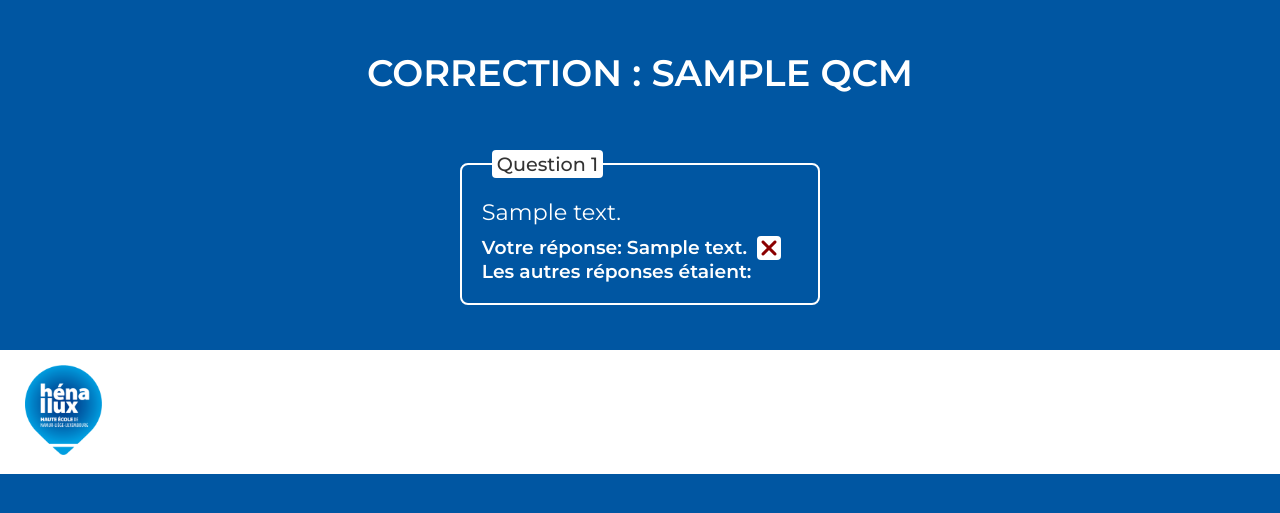
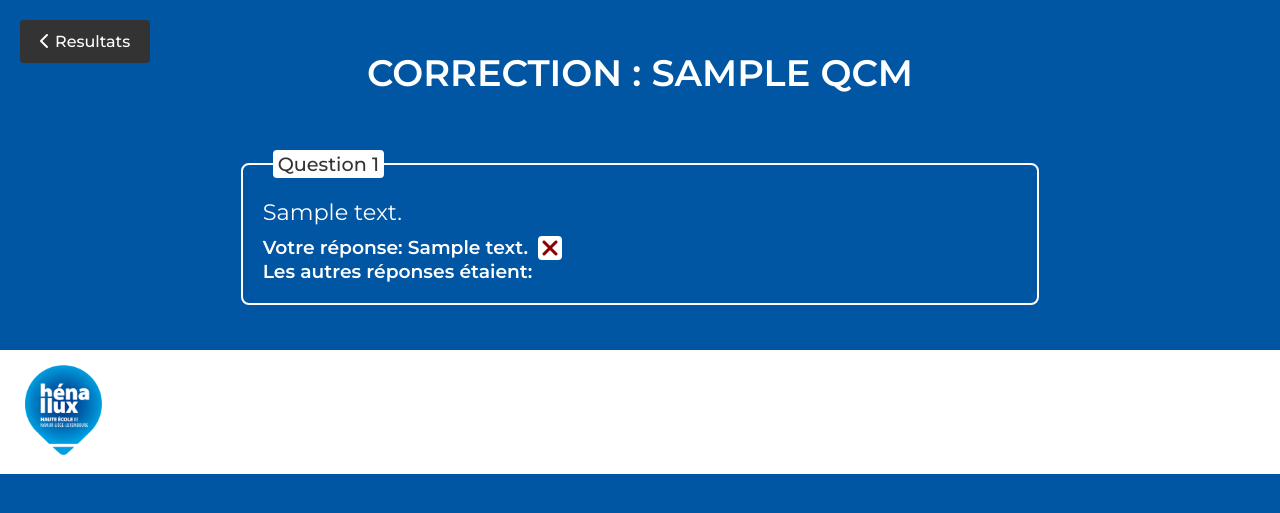
Before and after one commit to WH-Yoshi/QCM-front, a PHP site: page /details.php?examID=1 in a window 1280 px wide. Shown: the part 120-633 px from the top of the page. Run offline with PHP 8.4, Linux system fonts and the light colour scheme; the visitor is signed in with stand-in values (Sample User, id 1); tables that the repository leaves empty or names only in its code hold one stand-in row (values such as "Sample post"); some libraries are stand-ins or nearby versions.

Commit message:
details to polish

```diff
--- a/details.php
+++ b/details.php
@@ -12,11 +12,11 @@
     exit();
 }
 // this code will show the 10 questions and the answers chosen by the user, and show also the right answer
-$examID = $_GET['examID'];
+$_SESSION['examID'] = $_GET['examID'];
 $sql = "SELECT q.Titre FROM EXAMEN AS e JOIN QCM as q ON e.qcm_ID=q.qcmID WHERE e.examenID = :examID;";
 try {
     $stmt = $db->prepare($sql);
-    $stmt->bindParam(':examID', $examID);
+    $stmt->bindParam(':examID', $_SESSION['examID']);
     $stmt->execute();
     $examTitle = $stmt->fetch(PDO::FETCH_ASSOC);
 } catch (PDOException $e) {
@@ -25,7 +25,7 @@
 $sql = "SELECT question_ID,reponse_ID FROM CHOIX_UTILISATEUR WHERE examen_ID = :examID;";
 try {
     $stmt = $db->prepare($sql);
-    $stmt->bindParam(':examID', $examID);
+    $stmt->bindParam(':examID', $_SESSION['examID']);
     $stmt->execute();
     $userChoices = $stmt->fetchAll(PDO::FETCH_ASSOC);
 } catch (PDOException $e) {
@@ -71,7 +71,10 @@
 <main>
     <?php
     if (empty($userChoices)) {
-        echo "<h1>Vous avez abandonné l'examen</h1>";
+        echo "<section style='position: relative; width: 100%' id='abandon'>
+            <a href='./result.php' class='button' style='position: absolute; top: 20px; left: 20px'><i class='fa-solid fa-chevron-left'></i>Resultats</a>
+            <h1>Vous avez abandonné l'examen: celui-ci ne comptera pas</h1>
+        </section>";
     } else {
         $qnaofuser = array();
         foreach ($userChoices as $choice) {
@@ -85,6 +88,19 @@
                 $qnaofuser[$questionID] = $stmt->fetch(PDO::FETCH_ASSOC);
             } catch (PDOException $e) {
                 echo "Error coming from the database : " . $e->getMessage();
+            }
+            if ($reponseID == null) {
+                $qnaofuser[$questionID]['userAnswer'] = array(array('Contenu' => '"Je ne sais pas"', 'isCorrecte' => 0));
+                $sql = "SELECT Contenu, isCorrecte FROM REPONSE WHERE question_ID = :questionID";
+                try {
+                    $stmt = $db->prepare($sql);
+                    $stmt->bindParam(':questionID', $questionID);
+                    $stmt->execute();
+                    $qnaofuser[$questionID]['otherAnswer'] = $stmt->fetchAll(PDO::FETCH_ASSOC);
+                } catch (PDOException $e) {
+                    echo "Error coming from the database : " . $e->getMessage();
+                }
+                continue;
             }
             $sql = "SELECT Contenu,isCorrecte FROM REPONSE WHERE reponseID = :reponseID;";
             try {
@@ -106,7 +122,8 @@
                 echo "Error coming from the database : " . $e->getMessage();
             }
         }
-        echo "<section id='details-exam'>
+        echo "<section style='position: relative; width: 100%' id='details-exam'>
+        <a href='./result.php' class='button' style='position: absolute; top: 20px; left: 20px'><i class='fa-solid fa-chevron-left'></i>Resultats</a>
         <h1>Correction : " . $examTitle['Titre'] . "</h1>";
         $QNumber = 1;
         foreach ($qnaofuser as $key => $qanda) {
@@ -114,22 +131,24 @@
                 <legend>Question " . $QNumber . "</legend>
                 <h4>" . $qanda['Contenu'] . "</h4>";
             if ($qanda['userAnswer'][0]['isCorrecte'] == 1) {
-                echo "<div>
-                    <h3>Votre réponse: " . $qanda['userAnswer'][0]['Contenu'] . "</h3>
+                echo "<diva>
+                    <h3>Votre réponse: <ul><li>" . htmlspecialchars($qanda['userAnswer'][0]['Contenu']) . "</li></ul></h3>
                     <i style='color: green' class='fa-solid fa-check'></i>
-                </div>";
+                </diva>";
             } else {
-                echo "<div>
-                    <h3>Votre réponse: " . $qanda['userAnswer'][0]['Contenu'] . "</h3>
+                echo "<diva>
+                    <h3>Votre réponse: " . htmlspecialchars($qanda['userAnswer'][0]['Contenu']) . "</h3>
                     <i style='color: darkred' class='fa-solid fa-xmark'></i>
-                </div>";
+                </diva>";
             }
-            echo "<h3>Les autres réponses étaient: </h3>";
+            echo "<h3>Les autres réponses étaient: </h3>
+                <ul>";
             foreach ($qanda['otherAnswer'] as $otherAnswer) {
-                if ($otherAnswer['isCorrecte'] == 1) echo "<div><h5>" . $otherAnswer['Contenu'] . "</h5><i style='color: green' class='fa-solid fa-check'></i></div>";
-                else echo "<h5>" . $otherAnswer['Contenu'] . "</h5>";
+                if ($otherAnswer['isCorrecte'] == 1) echo "<li>" . htmlspecialchars($otherAnswer['Contenu']) . "<i style='color: green' class='fa-solid fa-check'></i></li>";
+                else echo "<li>" . htmlspecialchars($otherAnswer['Contenu']) . "</li>";
             }
-            echo "</fieldset>";
+            echo "</ul>
+                </fieldset>";
             $QNumber++;
         }
     }
@@ -138,6 +157,5 @@
 <footer>
     <img class="logo" src="images/logo.png" alt="Logo Henallux" >
 </footer>
-<script src="scripts/jscripts.js"></script>
 </body>
 </html>
--- a/menu.php
+++ b/menu.php
@@ -54,6 +54,7 @@
                 <div>
                     <h2>Examen</h2>
                     <p> L'examen que vous choisirez se composera de 10 questions choisies au hasard parmi les 20 du sujet étudié.</p>
+                    <p>+1 : bonne réponse -- -0.5 : mauvaise réponse -- 0 : pas de réponse</p>
                     <p>Tout abandon mène à l'échec</p>
                 </div>
                 <div>
@@ -83,9 +84,9 @@
             <article class="choices">
                 <div>
                     <h2>Resultats</h2>
-                    <p>Pour verifier les resultat après avoir fini l’examen appuyer ici</p>
+                    <p>Dans la page resultats vous verrez la liste des examen que vous avez passé et leurs details</p>
                 </div>
-                <a href="./result.php" class="button">Resultats</a>
+                <a href="./result.php">Resultats</a>
             </article>
         </section>
     </section>
--- a/styles/style.css
+++ b/styles/style.css
@@ -101,6 +101,26 @@
   top: 200px;
   right: 100px;
 }
+.button {
+  background: #333;
+  padding: 12px 20px;
+  border: 0;
+  outline: 0;
+  border-radius: 4px;
+  font-weight: 500;
+  font-size: 1em;
+  color: #fff;
+  text-align: center;
+}
+.button:hover {
+  background: #fff;
+  text-decoration: none;
+  color: #333;
+}
+.fa-chevron-left {
+  margin-right: 5px;
+}
+
 /*CONNECTION*/
 header#page1header {
   justify-content: left
@@ -513,6 +533,14 @@
   color: #fff;
   margin: 30px 0
 }
+section#abandon {
+  display: flex;
+  height: calc(100vh - 120px - 124px);
+  width: 100%;
+  align-items: center;
+  justify-content: center;
+  position: relative;
+}
 fieldset.question-boxes {
   width: 66%;
   margin: 25px;
@@ -535,21 +563,35 @@
   font-size: 1.4em;
   font-weight: 400
 }
-fieldset.question-boxes div {
+fieldset.question-boxes diva {
   display: flex;
   flex-direction: row;
   gap: 10px;
 }
-fieldset.question-boxes div .fa-solid {
+fieldset.question-boxes diva h3{
+  display: flex;
+  flex-direction: row;
+  gap: 10px;
+}
+fieldset.question-boxes .fa-solid {
   font-size: 1.5em;
   background-color: #fff;
   border-radius: 4px;
   padding: 0 3px;
 }
-fieldset.question-boxes h5 {
-    margin: 0;
+fieldset.question-boxes ul {
+    margin-left: 30px;
     font-size: 1.1em;
-    line-height: 1.5em;
+}
+fieldset.question-boxes li {
+  line-height: 27px;
+}
+fieldset.question-boxes li i {
+  margin: 0 5px;
+
+}
+h0 {
+  height: 100%;
 }
 
 
```
Also changed, not shown: exit.php (+4 -4 lines), qcm.php (+24 -12 lines), result.php (+5 -4 lines).
